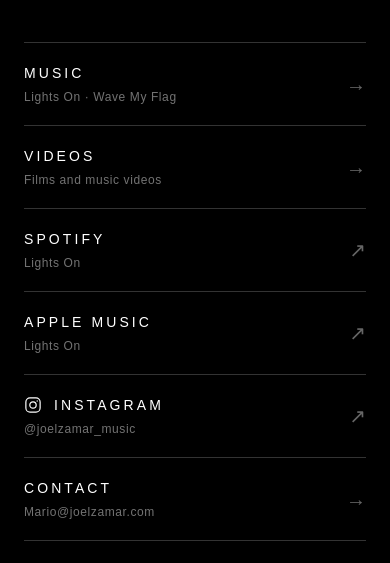
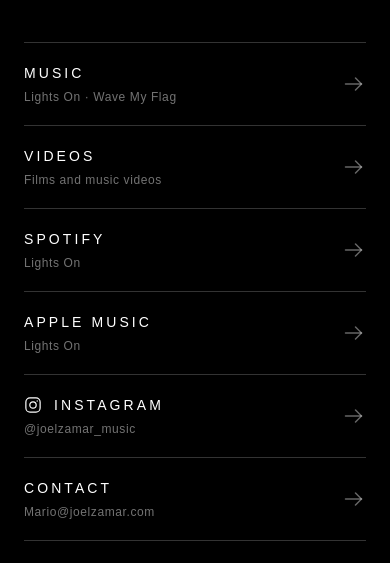
Before and after one commit to martinez-frank/joel-zamar-site, a Next.js app: page /links in a window 390 px wide. Shown: the part 265-828 px from the top of the page. Built offline with nearby package versions, Linux system fonts and the light colour scheme.

Commit message:
Use understated matching SVG arrows for all mobile link rows

```diff
--- a/app/links/page.tsx
+++ b/app/links/page.tsx
@@ -2,6 +2,7 @@ import type { Metadata } from "next";
 import Image from "next/image";
 import Link from "next/link";
 import InstagramIcon from "@/components/InstagramIcon";
+import MinimalArrow from "@/components/MinimalArrow";
 
 export const metadata: Metadata = {
   title: "Links | Joel Zamar",
@@ -43,8 +44,8 @@ export default function LinksPage() {
                 </span>
                 <span className="mt-1.5 block text-xs font-light tracking-[0.05em] text-white/45">{detail}</span>
               </span>
-              <span aria-hidden="true" className="text-xl font-light text-white/40 transition group-hover:translate-x-1 group-hover:text-white">
-                {external ? "↗" : "→"}
+              <span className="shrink-0 text-white/40 transition-transform duration-200 group-hover:translate-x-1 group-hover:text-white">
+                <MinimalArrow className="h-6 w-6" />
               </span>
             </Link>
           ))}
```
